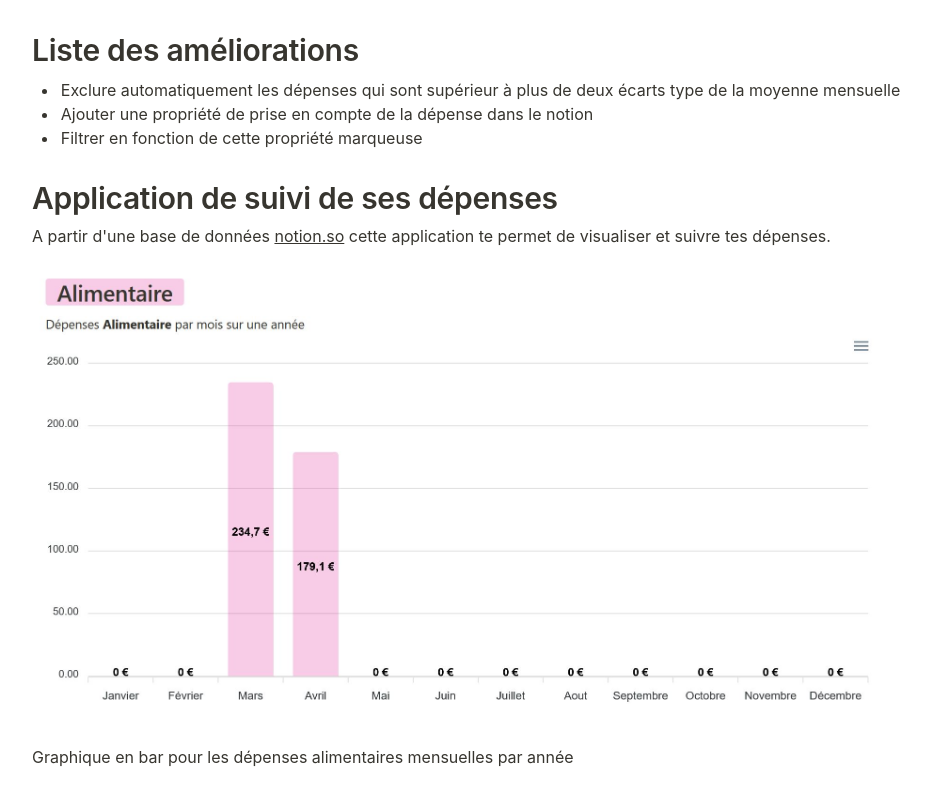
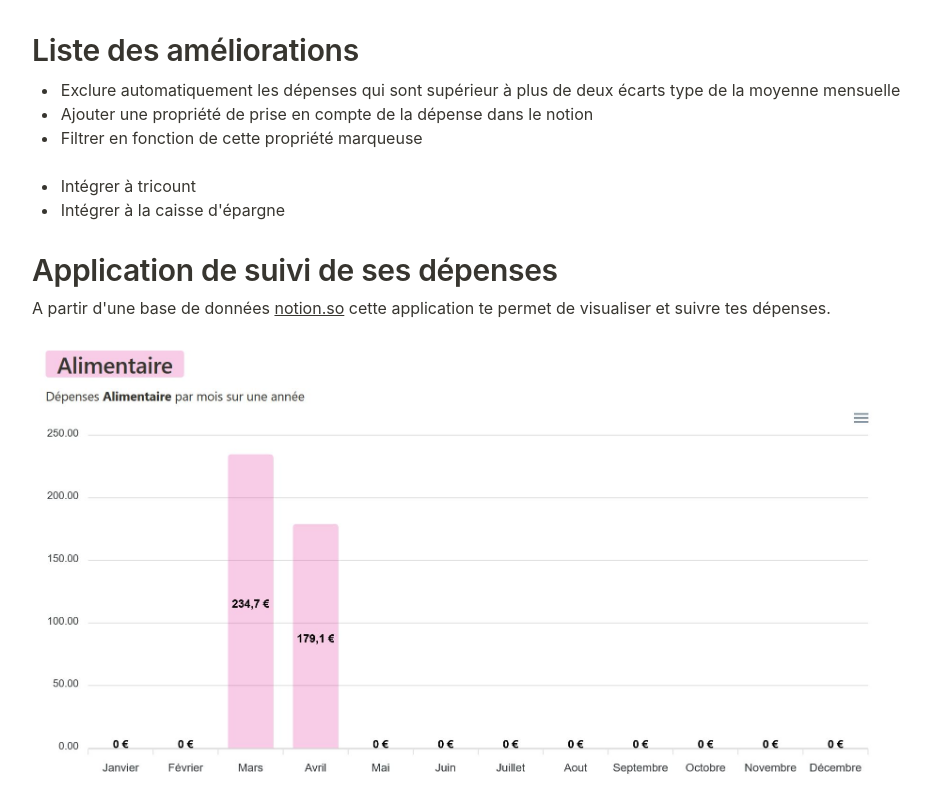
Before and after one commit to formicoidea/depenses, a Next.js app: page /info in a window 1280 px wide. Shown: the top 800 px of the page, without its empty margins (174-1105 px from the left). Built offline with nearby package versions, Linux system fonts and the light colour scheme.

Commit message:
liste des améliorations

```diff
--- a/pages/info.tsx
+++ b/pages/info.tsx
@@ -15,6 +15,9 @@ const InfoPage = () => {
                 <li>Exclure automatiquement les dépenses qui sont supérieur à plus de deux écarts type de la moyenne mensuelle</li>
                 <li>Ajouter une propriété de prise en compte de la dépense dans le notion</li>
                 <li>Filtrer en fonction de cette propriété marqueuse</li>
+                <br />
+                <li>Intégrer à tricount</li>
+                <li>Intégrer à la caisse d'épargne</li>
             </ul>
             <Info />
         </div>
```
